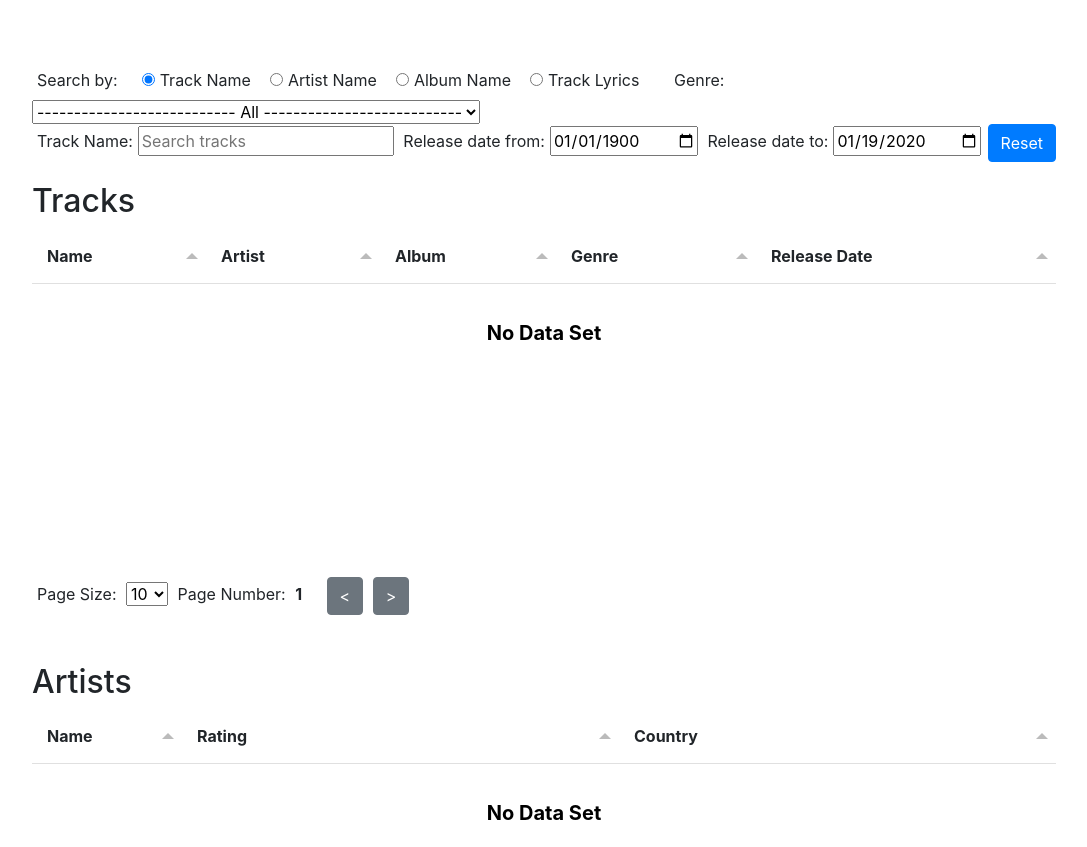
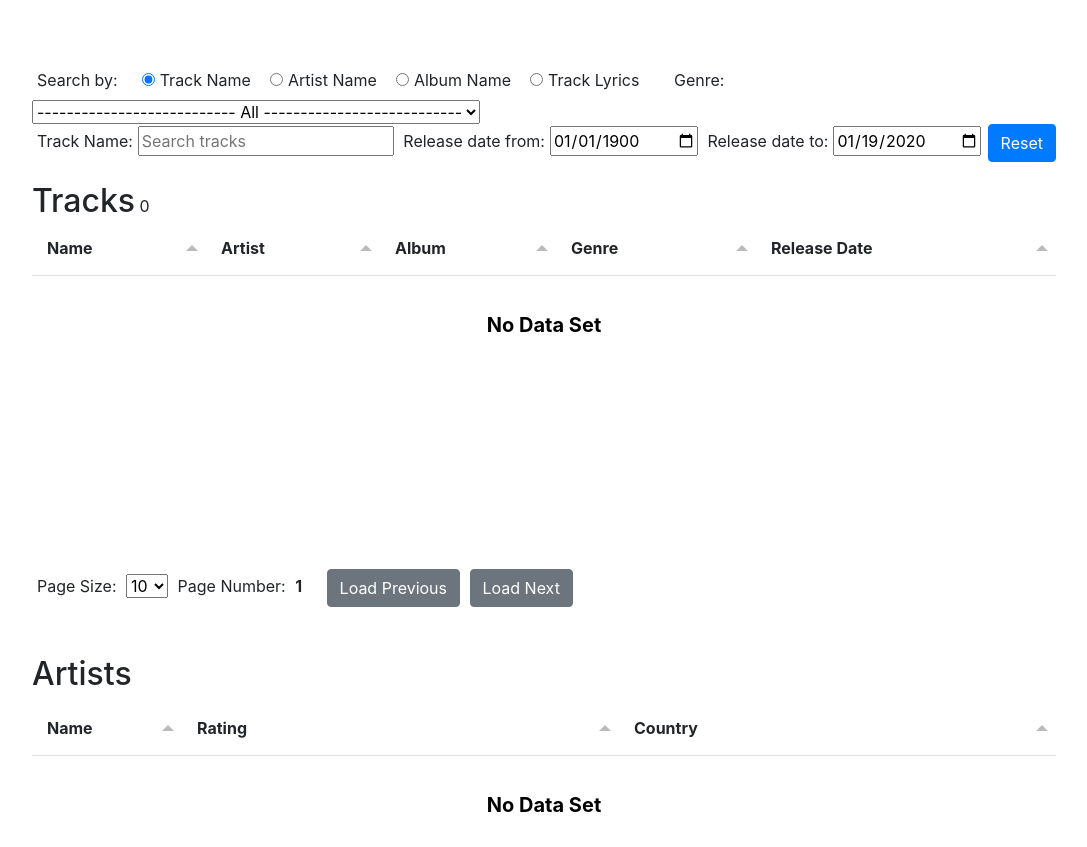
Before and after one commit to nadavbenyamini/dbs-project, a Flask app: page / in a window 1280 px wide. Shown: the part 306-1153 px from the top of the page, without its empty margins (96-1183 px from the left). Run offline with Flask 2, Linux system fonts and the light colour scheme; data that the repository does not hold is empty; some libraries are stand-ins or nearby versions.

Commit message:
Fixed pagination

```diff
--- a/server/track.py
+++ b/server/track.py
@@ -117,7 +117,7 @@ def search_track(search_by=None, search_text=None, date_from=None, date_to=None,
     try:
         page_number = int(page_number)
         page_size = int(page_size)
-        limit = '{}, {}'.format(page_size * (page_number - 1), page_size * page_number)
+        limit = '{}, {}'.format(page_size * (page_number - 1), page_size)
     except ValueError:
         limit = '1, 100000'
 
@@ -125,5 +125,5 @@ def search_track(search_by=None, search_text=None, date_from=None, date_to=None,
                          GENRE_FILTER=genre_filter,
                          TEXT_FILTER=text_filter,
                          LIMIT=limit)
-    print(query, args)
+    print(query, args, limit)
     return query_to_json(query=query, args=tuple(args))
--- a/static/js/index.js
+++ b/static/js/index.js
@@ -79,7 +79,10 @@ function get_table_songs(search_text=null, search_by=null, date_from=null, date_
         ajaxURL: `http://${server}:${port_api}/search/track`,
         ajaxParams: params,
         placeholder:"No Data Set",
-        ajaxResponse: function(url, params, response){return response;},
+        ajaxResponse: function(url, params, response){
+            document.getElementById('tracks-results-count').innerText = response?response.length:0;
+            return response;
+        },
         columns: [
             {title:"Id", field: "track_id", visible:false},
             {title:"Name", field: "track_name"},
--- a/templates/index.html
+++ b/templates/index.html
@@ -65,7 +65,8 @@
             <button type="submit" style="float: right" class="btn btn-primary" onclick="reset()">Reset</button>
         </form>
         <br/><br/>
-        <h2>Tracks</h2>
+        <h2 style="display: inline">Tracks</h2>
+        <span id="tracks-results-count">0</span>
         <div id="songs-table" style="min-height: 300px"></div>
         <br/><br/>
 
@@ -77,8 +78,8 @@
         </select>
         <label style="margin: 5px">Page Number: </label>
         <b id="tracks-page-number">1</b>
-        <button type="submit" style="margin-left: 20px" class="btn btn-secondary" id="tracks-page-prev" onclick="move_page(-1)"><</button>
-        <button type="submit" style="margin-left: 5px" class="btn btn-secondary" id="tracks-page-next"  onclick="move_page(1)">></button>
+        <button type="submit" style="margin-left: 20px" class="btn btn-secondary" id="tracks-page-prev" onclick="move_page(-1)">Load Previous</button>
+        <button type="submit" style="margin-left: 5px" class="btn btn-secondary" id="tracks-page-next"  onclick="move_page(1)">Load Next</button>
 
         <br><br><br>
         <h2>Artists</h2>
@@ -159,7 +160,10 @@
 
         function move_page(move=1) {
             const current = parseInt($('#tracks-page-number')[0].innerText);
+            const pageSize = parseInt($('#tracks-page-size')[0].innerText);
+            const resultsShown = parseInt($('#tracks-results-count')[0].innerText);
             document.getElementById("tracks-page-prev").disabled = current + move <= 1;
+            document.getElementById("tracks-page-next").disabled = resultsShown <= pageSize;
             if (current + move < 1) return;
             $('#tracks-page-number').text(current + move);
             get_table();
```
